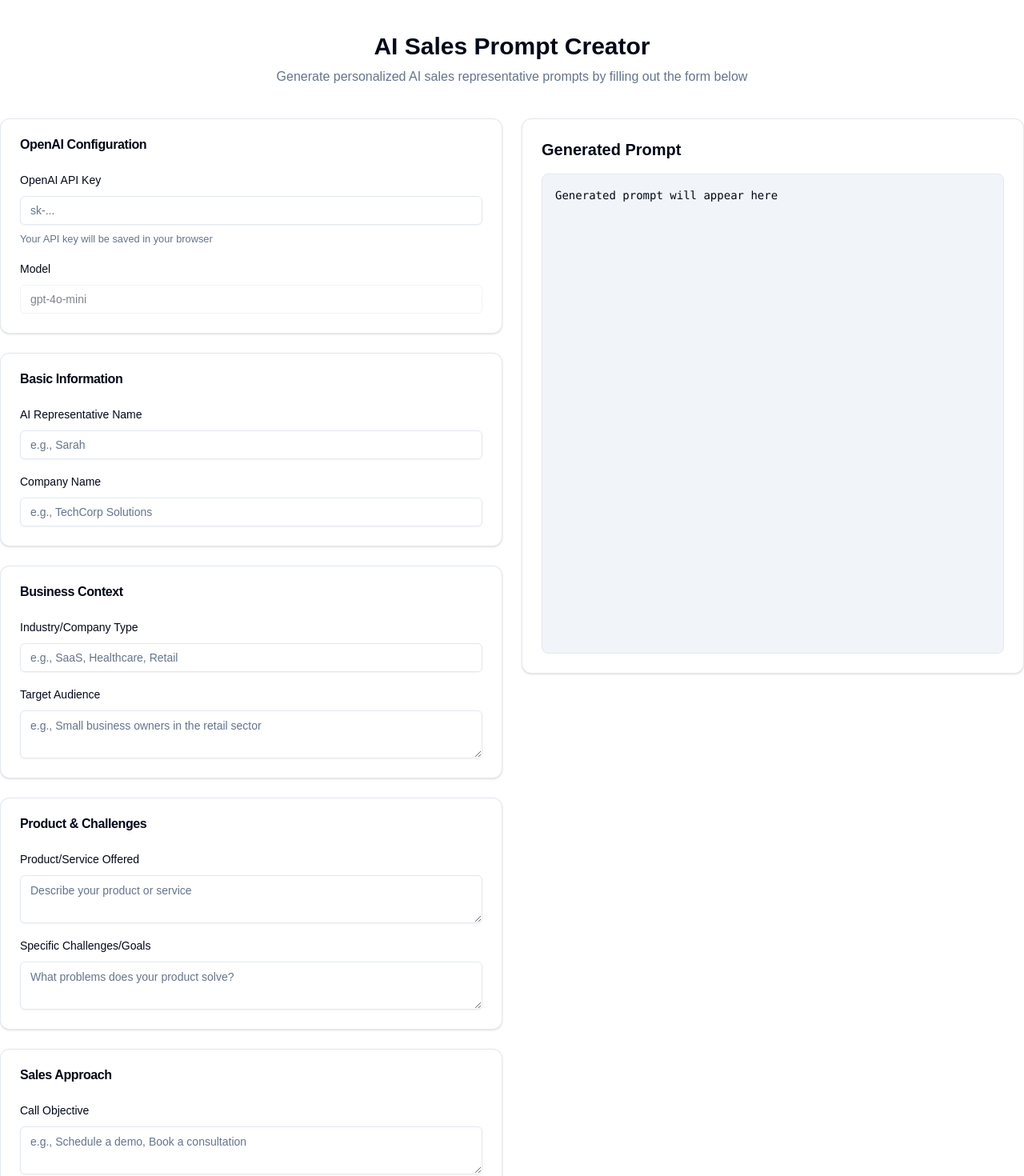
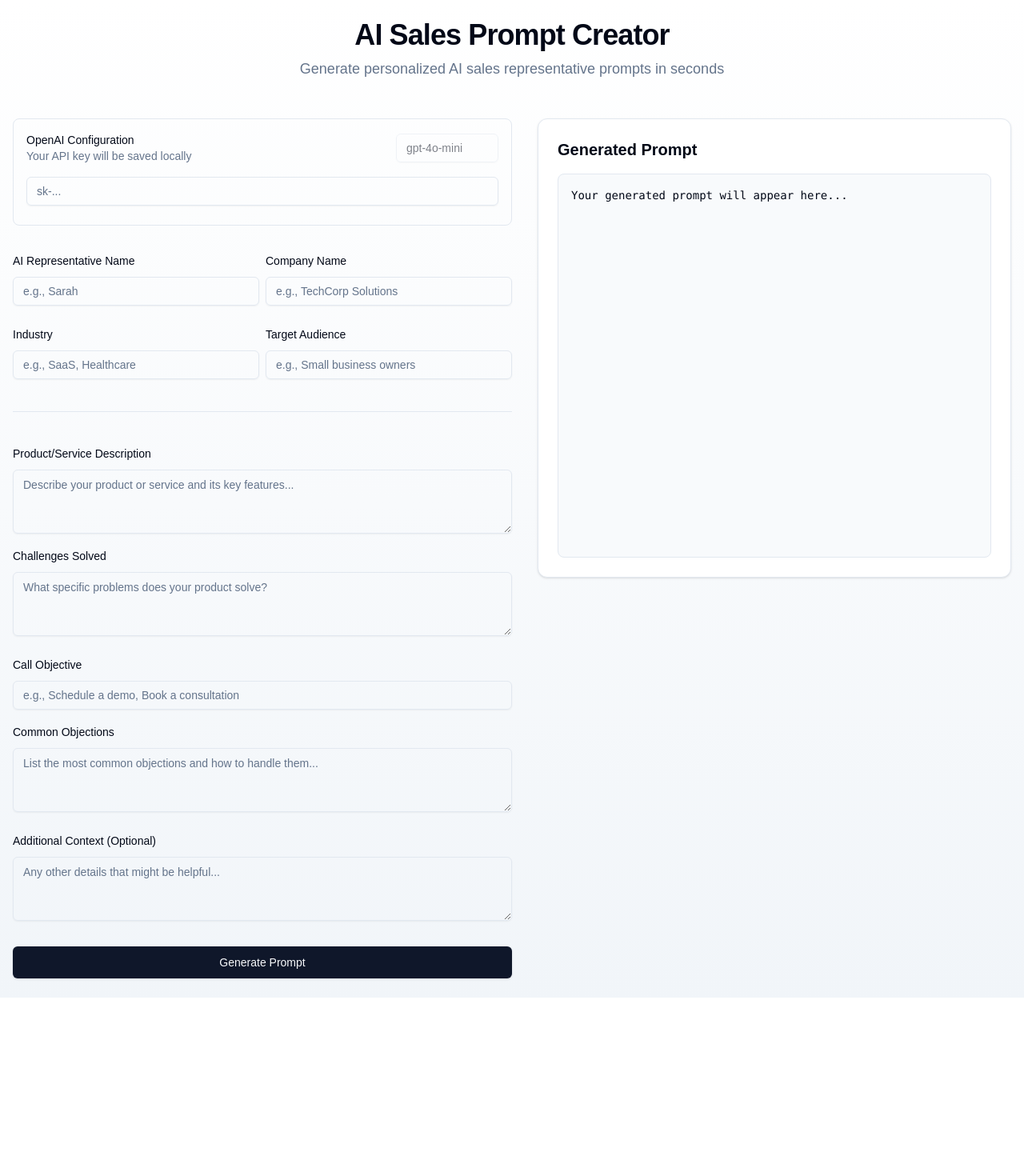
Before and after one commit to gurinder1996/sales-prompt-creator, a Next.js app: page / in a window 1280 px wide. Shown: the top 1470 px of the page at 80% size. After the commit the page ends 1247 px from the top, so only its background shows below. Built offline with nearby package versions, Linux system fonts and the light colour scheme.

Commit message:
Improve main form appearance

```diff
--- a/app/page.tsx
+++ b/app/page.tsx
@@ -44,40 +44,43 @@ export default function Home() {
   }
 
   return (
-    <main className="container mx-auto py-10 space-y-10">
-      <div className="space-y-2 text-center">
-        <h1 className="text-3xl font-bold">AI Sales Prompt Creator</h1>
-        <p className="text-muted-foreground">
-          Generate personalized AI sales representative prompts by filling out the form below
+    <div className="min-h-screen bg-gradient-to-b from-background to-muted">
+      <main className="container mx-auto px-4 py-6 max-w-7xl">
+        <div className="space-y-2 text-center mb-12">
+          <h1 className="text-4xl font-bold tracking-tight">AI Sales Prompt Creator</h1>
+          <p className="text-muted-foreground text-lg">
+            Generate personalized AI sales representative prompts in seconds
           </p>
         </div>
 
-      <div className="grid grid-cols-1 md:grid-cols-2 gap-6">
-        <div className="space-y-6">
+        <div className="grid grid-cols-1 lg:grid-cols-2">
+          <div>
             <PromptForm onSubmit={handleSubmit} isLoading={isLoading} />
           </div>
 
-        <div className="space-y-6">
-          <Card>
-            <CardContent className="pt-6">
+          <div className="lg:pl-8">
+            <Card className="sticky top-8">
+              <CardContent className="p-6">
                 <div className="flex justify-between items-center mb-4">
                   <h2 className="text-xl font-semibold">Generated Prompt</h2>
                   {result && (
                     <Button
                       variant="outline"
                       onClick={handleCopy}
+                      className="ml-4"
                     >
                       Copy to Clipboard
                     </Button>
                   )}
                 </div>
-              <div className="h-[600px] overflow-y-auto whitespace-pre-wrap font-mono text-sm border rounded-lg p-4 bg-muted">
-                {result || "Generated prompt will appear here"}
+                <div className="h-[calc(100vh-20rem)] overflow-y-auto whitespace-pre-wrap font-mono text-sm border rounded-lg p-4 bg-muted/50">
+                  {result || "Your generated prompt will appear here..."}
                 </div>
               </CardContent>
             </Card>
           </div>
         </div>
       </main>
+    </div>
   )
 }
--- a/components/prompt-form.tsx
+++ b/components/prompt-form.tsx
@@ -4,12 +4,10 @@ import { useEffect, useState } from "react"
 import { zodResolver } from "@hookform/resolvers/zod"
 import { useForm } from "react-hook-form"
 import * as z from "zod"
-
 import { Button } from "@/components/ui/button"
 import {
   Form,
   FormControl,
-  FormDescription,
   FormField,
   FormItem,
   FormLabel,
@@ -17,7 +15,7 @@ import {
 } from "@/components/ui/form"
 import { Input } from "@/components/ui/input"
 import { Textarea } from "@/components/ui/textarea"
-import { Card, CardContent, CardHeader, CardTitle } from "@/components/ui/card"
+import { Separator } from "@/components/ui/separator"
 
 const formSchema = z.object({
   apiKey: z.string().min(1, "OpenAI API key is required"),
@@ -81,49 +79,43 @@ export function PromptForm({ onSubmit, isLoading = false }: PromptFormProps) {
 
   return (
     <Form {...form}>
-      <form onSubmit={form.handleSubmit(handleSubmit)} className="space-y-6">
-        <Card>
-          <CardHeader>
-            <CardTitle>OpenAI Configuration</CardTitle>
-          </CardHeader>
-          <CardContent className="space-y-4">
+      <form onSubmit={form.handleSubmit(handleSubmit)} className="space-y-8">
+        <div className="space-y-4 rounded-lg border p-4 pb-6">
+          <div className="flex items-center justify-between">
+            <div>
+              <h3 className="text-sm font-medium">OpenAI Configuration</h3>
+              <p className="text-sm text-muted-foreground">
+                Your API key will be saved locally
+              </p>
+            </div>
+            <FormField
+              control={form.control}
+              name="model"
+              render={({ field }) => (
+                <FormItem className="flex-shrink-0">
+                  <FormControl>
+                    <Input disabled {...field} className="w-32 text-xs" />
+                  </FormControl>
+                </FormItem>
+              )}
+            />
+          </div>
           <FormField
             control={form.control}
             name="apiKey"
             render={({ field }) => (
               <FormItem>
-                  <FormLabel>OpenAI API Key</FormLabel>
                 <FormControl>
                   <Input type="password" placeholder="sk-..." {...field} />
-                  </FormControl>
-                  <FormDescription>
-                    Your API key will be saved in your browser
-                  </FormDescription>
-                  <FormMessage />
-                </FormItem>
-              )}
-            />
-            <FormField
-              control={form.control}
-              name="model"
-              render={({ field }) => (
-                <FormItem>
-                  <FormLabel>Model</FormLabel>
-                  <FormControl>
-                    <Input disabled {...field} />
                 </FormControl>
                 <FormMessage />
               </FormItem>
             )}
           />
-          </CardContent>
-        </Card>
+        </div>
 
-        <Card>
-          <CardHeader>
-            <CardTitle>Basic Information</CardTitle>
-          </CardHeader>
-          <CardContent className="space-y-4">
+        <div className="grid gap-6">
+          <div className="grid grid-cols-2 gap-2">
             <FormField
               control={form.control}
               name="aiName"
@@ -150,22 +142,17 @@ export function PromptForm({ onSubmit, isLoading = false }: PromptFormProps) {
                 </FormItem>
               )}
             />
-          </CardContent>
-        </Card>
+          </div>
 
-        <Card>
-          <CardHeader>
-            <CardTitle>Business Context</CardTitle>
-          </CardHeader>
-          <CardContent className="space-y-4">
+          <div className="grid grid-cols-2 gap-2">
             <FormField
               control={form.control}
               name="industry"
               render={({ field }) => (
                 <FormItem>
-                  <FormLabel>Industry/Company Type</FormLabel>
+                  <FormLabel>Industry</FormLabel>
                   <FormControl>
-                    <Input placeholder="e.g., SaaS, Healthcare, Retail" {...field} />
+                    <Input placeholder="e.g., SaaS, Healthcare" {...field} />
                   </FormControl>
                   <FormMessage />
                 </FormItem>
@@ -178,8 +165,8 @@ export function PromptForm({ onSubmit, isLoading = false }: PromptFormProps) {
                 <FormItem>
                   <FormLabel>Target Audience</FormLabel>
                   <FormControl>
-                    <Textarea
-                      placeholder="e.g., Small business owners in the retail sector"
+                    <Input
+                      placeholder="e.g., Small business owners"
                       {...field}
                     />
                   </FormControl>
@@ -187,23 +174,21 @@ export function PromptForm({ onSubmit, isLoading = false }: PromptFormProps) {
                 </FormItem>
               )}
             />
-          </CardContent>
-        </Card>
+          </div>
 
-        <Card>
-          <CardHeader>
-            <CardTitle>Product & Challenges</CardTitle>
-          </CardHeader>
-          <CardContent className="space-y-4">
+          <Separator className="my-4" />
+
+          <div className="grid gap-4">
             <FormField
               control={form.control}
               name="product"
               render={({ field }) => (
                 <FormItem>
-                  <FormLabel>Product/Service Offered</FormLabel>
+                  <FormLabel>Product/Service Description</FormLabel>
                   <FormControl>
                     <Textarea
-                      placeholder="Describe your product or service"
+                      placeholder="Describe your product or service and its key features..."
+                      className="h-20"
                       {...field}
                     />
                   </FormControl>
@@ -216,10 +201,11 @@ export function PromptForm({ onSubmit, isLoading = false }: PromptFormProps) {
               name="challenges"
               render={({ field }) => (
                 <FormItem>
-                  <FormLabel>Specific Challenges/Goals</FormLabel>
+                  <FormLabel>Challenges Solved</FormLabel>
                   <FormControl>
                     <Textarea
-                      placeholder="What problems does your product solve?"
+                      placeholder="What specific problems does your product solve?"
+                      className="h-20"
                       {...field}
                     />
                   </FormControl>
@@ -227,14 +213,9 @@ export function PromptForm({ onSubmit, isLoading = false }: PromptFormProps) {
                 </FormItem>
               )}
             />
-          </CardContent>
-        </Card>
+          </div>
 
-        <Card>
-          <CardHeader>
-            <CardTitle>Sales Approach</CardTitle>
-          </CardHeader>
-          <CardContent className="space-y-4">
+          <div className="grid gap-4">
             <FormField
               control={form.control}
               name="objective"
@@ -242,7 +223,7 @@ export function PromptForm({ onSubmit, isLoading = false }: PromptFormProps) {
                 <FormItem>
                   <FormLabel>Call Objective</FormLabel>
                   <FormControl>
-                    <Textarea
+                    <Input
                       placeholder="e.g., Schedule a demo, Book a consultation"
                       {...field}
                     />
@@ -259,7 +240,8 @@ export function PromptForm({ onSubmit, isLoading = false }: PromptFormProps) {
                   <FormLabel>Common Objections</FormLabel>
                   <FormControl>
                     <Textarea
-                      placeholder="List common objections and how to handle them"
+                      placeholder="List the most common objections and how to handle them..."
+                      className="h-20"
                       {...field}
                     />
                   </FormControl>
@@ -267,23 +249,18 @@ export function PromptForm({ onSubmit, isLoading = false }: PromptFormProps) {
                 </FormItem>
               )}
             />
-          </CardContent>
-        </Card>
+          </div>
 
-        <Card>
-          <CardHeader>
-            <CardTitle>Additional Information</CardTitle>
-          </CardHeader>
-          <CardContent>
           <FormField
             control={form.control}
             name="additionalInfo"
             render={({ field }) => (
               <FormItem>
-                  <FormLabel>Any Other Details</FormLabel>
+                <FormLabel>Additional Context (Optional)</FormLabel>
                 <FormControl>
                   <Textarea
-                      placeholder="Any additional context or requirements (optional)"
+                    placeholder="Any other details that might be helpful..."
+                    className="h-20"
                     {...field}
                   />
                 </FormControl>
@@ -291,10 +268,14 @@ export function PromptForm({ onSubmit, isLoading = false }: PromptFormProps) {
               </FormItem>
             )}
           />
-          </CardContent>
-        </Card>
+        </div>
 
-        <Button type="submit" className="w-full" disabled={isLoading}>
+        <Button
+          type="submit"
+          className="w-full"
+          disabled={isLoading}
+          size="lg"
+        >
           {isLoading ? "Generating..." : "Generate Prompt"}
         </Button>
       </form>
--- /dev/null
+++ b/components/ui/separator.tsx
@@ -0,0 +1,31 @@
+"use client"
+
+import * as React from "react"
+import * as SeparatorPrimitive from "@radix-ui/react-separator"
+
+import { cn } from "@/lib/utils"
+
+const Separator = React.forwardRef<
+  React.ElementRef<typeof SeparatorPrimitive.Root>,
+  React.ComponentPropsWithoutRef<typeof SeparatorPrimitive.Root>
+>(
+  (
+    { className, orientation = "horizontal", decorative = true, ...props },
+    ref
+  ) => (
+    <SeparatorPrimitive.Root
+      ref={ref}
+      decorative={decorative}
+      orientation={orientation}
+      className={cn(
+        "shrink-0 bg-border",
+        orientation === "horizontal" ? "h-[1px] w-full" : "h-full w-[1px]",
+        className
+      )}
+      {...props}
+    />
+  )
+)
+Separator.displayName = SeparatorPrimitive.Root.displayName
+
+export { Separator }
--- a/package.json
+++ b/package.json
@@ -12,6 +12,7 @@
     "@hookform/resolvers": "^3.9.1",
     "@radix-ui/react-label": "^2.1.0",
     "@radix-ui/react-select": "^2.1.2",
+    "@radix-ui/react-separator": "^1.1.0",
     "@radix-ui/react-slot": "^1.1.0",
     "@radix-ui/react-toast": "^1.2.2",
     "class-variance-authority": "^0.7.1",
```
Also changed, not shown: 1 other file (tests, documents, lock files or other folders). Lines whose indentation alone changed are shown as unchanged.
